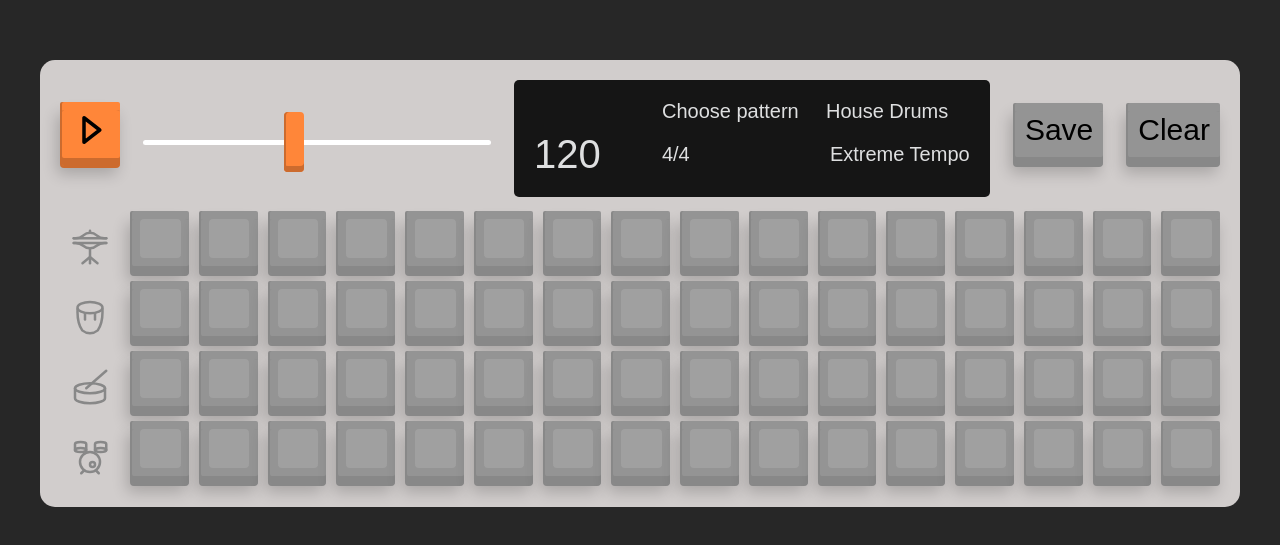
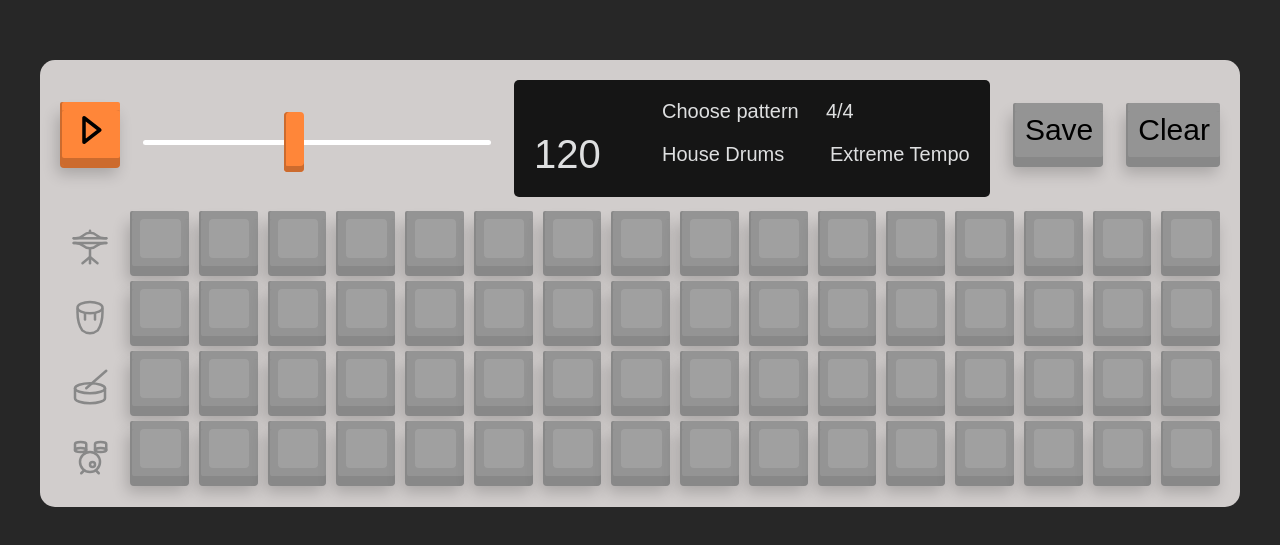
Before and after one commit to 0mar0mrani/drum-machine, a plain HTML site: page index.html in a window 1280 px wide. Shown: the part 117-662 px from the top of the page. Drawn offline with Linux system fonts and the light colour scheme; no server answers; a web font is replaced by a local one.

Commit message:
Changed layout of display

```diff
--- a/css/modules/drum-machine.css
+++ b/css/modules/drum-machine.css
@@ -113,6 +113,10 @@
 
 .drum-machine__select-pattern {
 	grid-column: 2 / 3 ;
+}
+
+.drum-machine__select-samples {
+	grid-row: 2 / 3;
 }
 
 .drum-machine__select-pattern,
```
